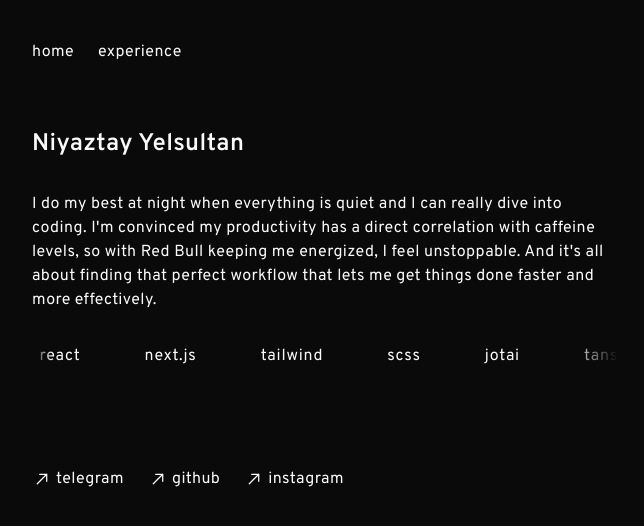
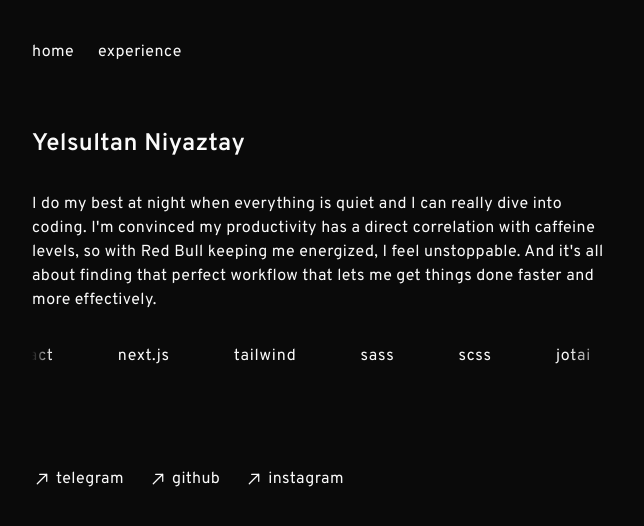
Before and after one commit to ye1sultan/portfolio, a Next.js app: page /home in a window 1280 px wide. Shown: the top 526 px of the page, without its empty margins (315-959 px from the left). Built offline with nearby package versions, Linux system fonts and the light colour scheme.

Commit message:
feat: use stored data

```diff
--- a/src/app/(pages)/home/page.tsx
+++ b/src/app/(pages)/home/page.tsx
@@ -1,13 +1,12 @@
 import { Carousel } from "@/shared/components/carousel";
 import { Title } from "@/shared/components/title";
+import { me } from "@/shared/data/const";
 
 const Home = () => {
   return (
     <div className="flex flex-col gap-8">
-      <Title text="Niyaztay Yelsultan" />
-      <p>
-        {`I do my best at night when everything is quiet and I can really dive into coding. I'm convinced my productivity has a direct correlation with caffeine levels, so with Red Bull keeping me energized, I feel unstoppable. And it's all about finding that perfect workflow that lets me get things done faster and more effectively.`}
-      </p>
+      <Title text={me.name} />
+      <p>{me.about}</p>
       <Carousel />
     </div>
   );
--- a/src/shared/components/carousel/index.tsx
+++ b/src/shared/components/carousel/index.tsx
@@ -1,68 +1,25 @@
+import { me } from "@/shared/data/const";
 import Link from "next/link";
 
 export const Carousel = () => {
   return (
     <div className="mb-10 w-full inline-flex flex-nowrap overflow-hidden [mask-image:_linear-gradient(to_right,transparent_0,_black_20px,_black_calc(100%-50px),transparent_100%)]">
       <ul className="flex items-center justify-center md:justify-start [&_li]:mx-8 [&_span]:max-w-none animate-infinite-scroll tracking-wider">
-        <li>
-          <Link href="https://nodejs.org/en">node.js</Link>
-        </li>
-        <li>
-          <Link href="https://expressjs.com/">express.js</Link>
-        </li>
-        <li>
-          <Link href="">react</Link>
-        </li>
-        <li>
-          <Link href="">next.js</Link>
-        </li>
-        <li>
-          <Link href="">tailwind</Link>
-        </li>
-        <li>
-          <Link href="">scss</Link>
-        </li>
-        <li>
-          <Link href="">jotai</Link>
-        </li>
-        <li>
-          <Link href="">tanstack</Link>
-        </li>
-        <li>
-          <Link href="">redux</Link>
-        </li>
+        {me.links.map((item, index) => (
+          <li key={index}>
+            <Link href={item.link}>{item.name}</Link>
+          </li>
+        ))}
       </ul>
       <ul
         className="flex items-center justify-center md:justify-start [&_li]:mx-8 [&_span]:max-w-none animate-infinite-scroll tracking-wider"
         aria-hidden="true"
       >
-        <li>
-          <Link href="https://nodejs.org/en">node.js</Link>
-        </li>
-        <li>
-          <Link href="https://expressjs.com/">express.js</Link>
-        </li>
-        <li>
-          <Link href="">react</Link>
-        </li>
-        <li>
-          <Link href="">next.js</Link>
-        </li>
-        <li>
-          <Link href="">tailwind</Link>
-        </li>
-        <li>
-          <Link href="">scss</Link>
-        </li>
-        <li>
-          <Link href="">jotai</Link>
-        </li>
-        <li>
-          <Link href="">tanstack</Link>
-        </li>
-        <li>
-          <Link href="">redux</Link>
-        </li>
+        {me.links.map((item, index) => (
+          <li key={index}>
+            <Link href={item.link}>{item.name}</Link>
+          </li>
+        ))}
       </ul>
     </div>
   );
```
